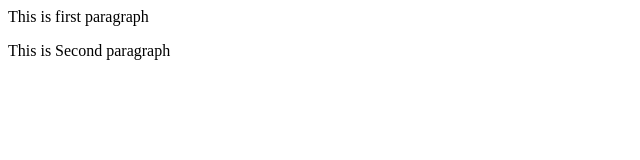
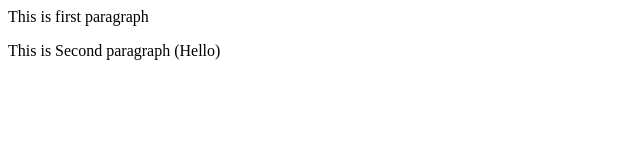
Before and after one commit to Alfiya-code/SampleRepository, a plain HTML site: page index.html in a window 1280 px wide. Shown: the full height of the page, 0-640 px from the left. Drawn offline with Linux system fonts and the light colour scheme.

Commit message:
This is commit in -MB

```diff
--- a/index.html
+++ b/index.html
@@ -1,2 +1,2 @@
 <p>This is first paragraph</p>
-<p>This is Second paragraph</p>
+<p>This is Second paragraph (Hello)</p>
```
